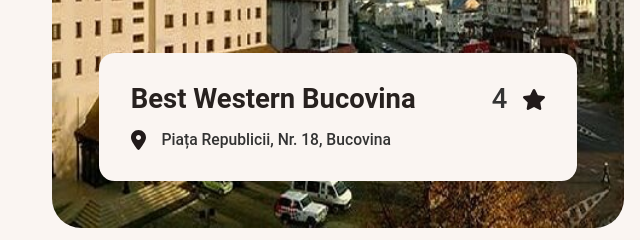
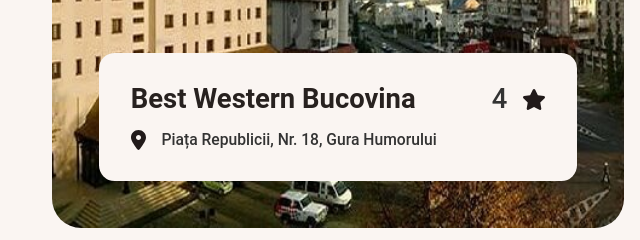
Before and after one commit to stefan-upro/UpVacanta, a plain HTML site: page index.html in a window 1280 px wide. Shown: the part 7420-7660 px from the top of the page, 0-640 px from the left. Drawn offline with nearby package versions, Linux system fonts and the light colour scheme; a script that the page names is missing.

Commit message:
Update index.html

```diff
--- a/index.html
+++ b/index.html
@@ -658,7 +658,7 @@
                   </div>
                 </div>
                 <div class="location"><img src="images/Location.svg" loading="lazy" alt="" class="location-icon">
-                  <div class="location-text">Piața Republicii, Nr. 18, Bucovina</div>
+                  <div class="location-text">Piața Republicii, Nr. 18, Gura Humorului</div>
                 </div>
               </div>
             </div>
```
